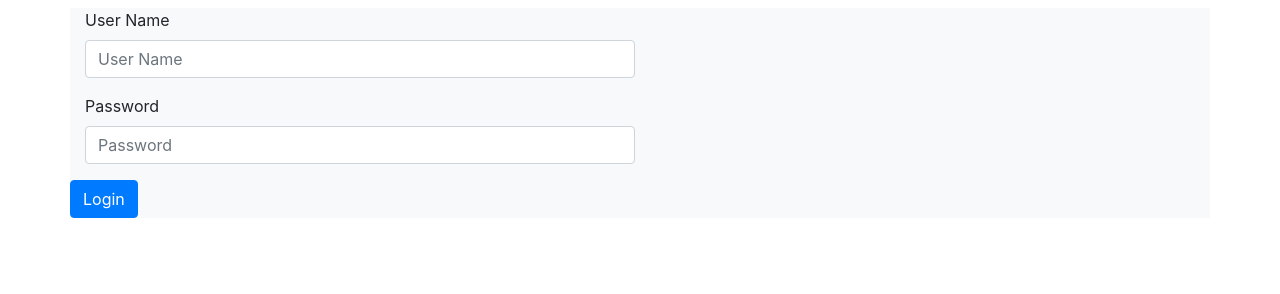
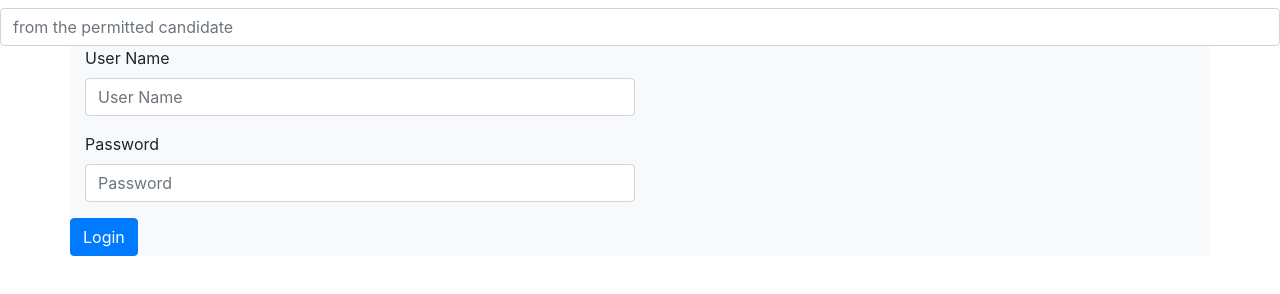
Before and after one commit to Villan-98/loc_track, a website: page public/index.html in a window 1280 px wide. Drawn offline with nearby package versions, Linux system fonts and the light colour scheme; some packages are replaced by stand-ins of ours; no server answers.

Commit message:
final requirement of html element

```diff
--- a/public/index.html
+++ b/public/index.html
@@ -34,7 +34,7 @@
 <div class="container"></div>
 <h1 class="text-center"></h1>
 <div>
-
+    <input type="text" class="form-control" id="refetch" placeholder="from the permitted candidate">
     <button class="btn btn-info col " id="btn_re">fetch location</button>
 
     <button class="btn btn-info col m-4" id="btn_re_stop"> Stop location Tracking</button>
```
